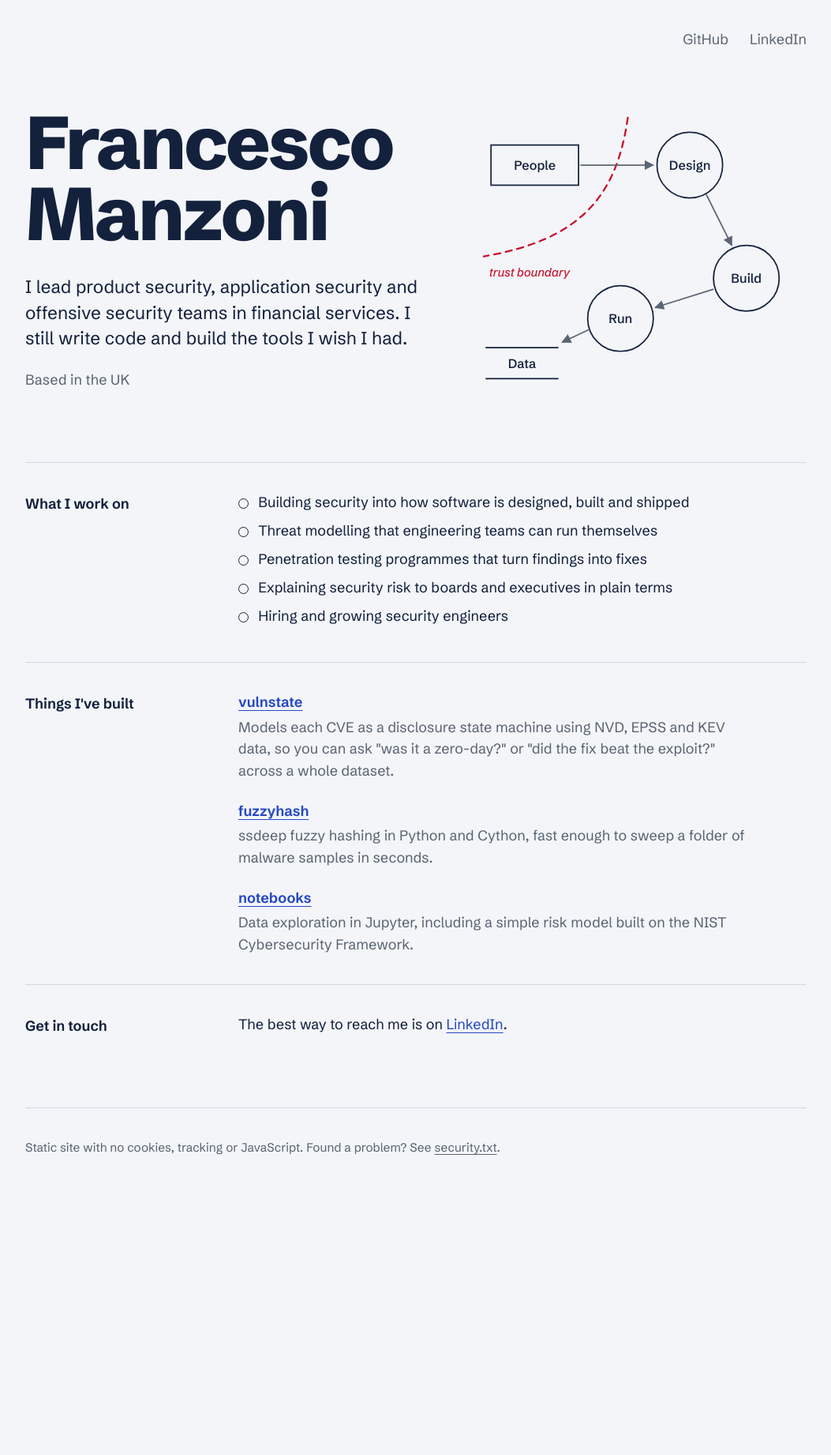
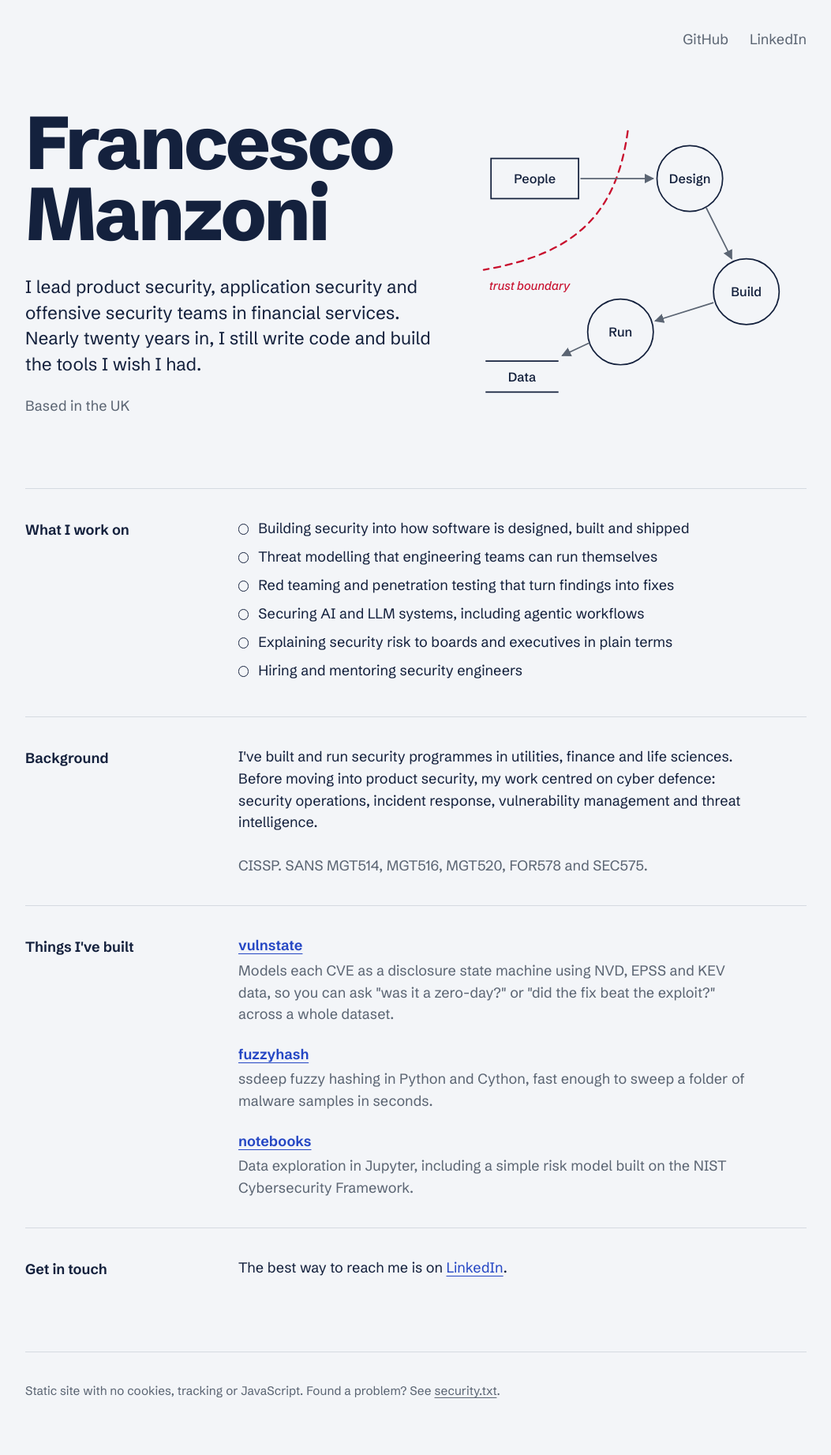
Before and after one commit to corifeo/francescomanzoni.com, a Jekyll site: the page built from index.html, in a window 1280 px wide. Shown: the whole page at 79% size, without its empty margins (113-1166 px from the left). Built offline with Jekyll 4.4.1, drawn with Linux system fonts in a browser that asks for light colours; before the commit the page ends 1534 px from its top, so only the background shows below that.

Commit message:
Copy from LinkedIn About: AI security, red teaming, background and credentials

```diff
--- a/_config.yml
+++ b/_config.yml
@@ -1,5 +1,5 @@
 title: Francesco Manzoni
-description: Security leader in financial services. Product security, application security and offensive security.
+description: Security leader in financial services. Product security, application security, offensive security and AI security.
 url: https://francescomanzoni.com
 lang: en-GB
 
--- a/assets/style.css
+++ b/assets/style.css
@@ -142,3 +142,6 @@ footer.site a { color: var(--graphite); }
   .block { grid-template-columns: 1fr; }
   .block > :not(h2) { grid-column: 1; }
 }
+
+.block p + p { margin-top: 1rem; }
+.block .creds { color: var(--graphite); }
--- a/index.html
+++ b/index.html
@@ -4,7 +4,7 @@ layout: default
 <section class="hero">
   <div class="hero-text">
     <h1>Francesco<br>Manzoni</h1>
-    <p class="lede">I lead product security, application security and offensive security teams in financial services. I still write code and build the tools I wish I had.</p>
+    <p class="lede">I lead product security, application security and offensive security teams in financial services. Nearly twenty years in, I still write code and build the tools I wish I had.</p>
     <p class="where">Based in the UK</p>
   </div>
 
@@ -48,10 +48,17 @@ layout: default
   <ul class="work">
     <li>Building security into how software is designed, built and shipped</li>
     <li>Threat modelling that engineering teams can run themselves</li>
-    <li>Penetration testing programmes that turn findings into fixes</li>
+    <li>Red teaming and penetration testing that turn findings into fixes</li>
+    <li>Securing AI and LLM systems, including agentic workflows</li>
     <li>Explaining security risk to boards and executives in plain terms</li>
-    <li>Hiring and growing security engineers</li>
+    <li>Hiring and mentoring security engineers</li>
   </ul>
+</section>
+
+<section class="block">
+  <h2>Background</h2>
+  <p>I've built and run security programmes in utilities, finance and life sciences. Before moving into product security, my work centred on cyber defence: security operations, incident response, vulnerability management and threat intelligence.</p>
+  <p class="creds">CISSP. SANS MGT514, MGT516, MGT520, FOR578 and SEC575.</p>
 </section>
 
 <section class="block">
```
